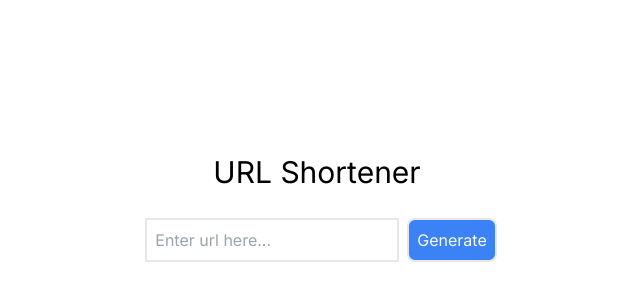
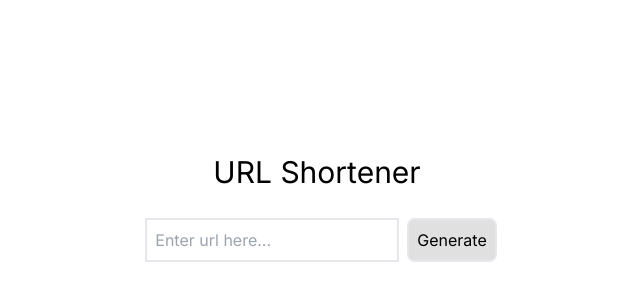
Before and after one commit to C-Ip/url-shortener, a Next.js app: page / in a window 1280 px wide. Shown: the part 198-498 px from the top of the page, without its empty margins (323-963 px from the left). Built offline with nearby package versions, Linux system fonts and the light colour scheme.

Commit message:
Hash keys now get generated to create a short url. UI has been updated to disable submit button if no value is provided.

```diff
--- /dev/null
+++ b/app/[urlKey]/error.js
@@ -0,0 +1,24 @@
+"use client"
+
+import { useEffect } from 'react'
+
+export default function Error({ error, reset }) {
+  useEffect(() => {
+    // Log the error to an error reporting service
+    console.error(error)
+  }, [error])
+
+  return (
+    <div>
+      <h2>Something went wrong!</h2>
+      <button
+        onClick={
+          // Attempt to recover by trying to re-render the segment
+          () => reset()
+        }
+      >
+        Try again
+      </button>
+    </div>
+  );
+}
--- /dev/null
+++ b/app/[urlKey]/page.jsx
@@ -0,0 +1,6 @@
+
+import { getUrl } from "../lib/actions";
+
+export default function Page({ params }) {
+    let url = getUrl(params);
+}
--- /dev/null
+++ b/app/[urlKey]/route.ts
@@ -0,0 +1,15 @@
+import { NextResponse } from "next/server";
+import connectMongoDB from "../lib/mongodb";
+import ShortenUrl from "../lib/definitions";
+
+export async function GET(req, context: { params }) {
+    await connectMongoDB();
+    const { urlKey } = context.params;
+
+    try {
+        const query = await ShortenUrl.findOne({urlKey: urlKey}).exec();
+        return NextResponse.redirect(query.longUrl, {status: 308, statusText: "Successfully redirected."});
+    } catch (error) {
+        return NextResponse.json({message: "Failed to redirect."}, {status: 400, statusText: "Missing or incorrect field: url"});
+    }
+}
--- a/app/api/route.js
+++ b/app/api/route.js
@@ -3,8 +3,12 @@ import connectMongoDB from "../lib/mongodb";
 import ShortenUrl from "../lib/definitions";
 
 export async function POST(req) {
-    console.log(req);
-    await connectMongoDB;
-    await ShortenUrl.create({longUrl: req.longUrl, urlKey: req.urlKey, shortUrl: req.shortUrl});
-    return NextResponse.json({longUrl: req, shortUrl: "https://google.com"}, {status: 201});
+    await connectMongoDB();
+    try {
+        ShortenUrl.create({longUrl: req.longUrl, urlKey: req.urlKey, shortUrl: req.shortUrl});
+        return NextResponse.json({longUrl: req.longUrl, shortUrl: req.shortUrl, key: req.urlKey}, {status: 201, statusText: "Record created."});
+    } catch (error) {
+        return NextResponse.json({message: "Record creation failed."}, {status: 400, statusText: "No record created."});
+
+    }
 }
--- a/app/globals.css
+++ b/app/globals.css
@@ -1,3 +1,25 @@
 @tailwind base;
 @tailwind components;
 @tailwind utilities;
+
+@layer components {
+    .disabled-btn {
+        -webkit-border-radius: 28;
+        -moz-border-radius: 28;
+        border-radius: 0.5rem;
+        color: #000000;
+        background: #e0e0e0;
+        padding: 0.5rem;
+        border-width: 2px;
+    }
+
+    .enabled-btn {
+        -webkit-border-radius: 0.5rem;
+        -moz-border-radius: 0.5rem;
+        border-radius: 0.5rem;
+        color: rgb(248 250 252);
+        background-color: rgb(59 130 246);
+        padding: 0.5rem;
+        border-width: 2px;
+    }
+}
--- a/app/lib/actions.ts
+++ b/app/lib/actions.ts
@@ -1,15 +1,28 @@
 "use server"
 
 import { POST } from "../api/route";
+import { GET } from "../[urlKey]/route";
 import md5 from "md5";
 
 export async function shortenUrl(formData) {
 
-    const key = md5(formData.get("longUrl"));
+    const key = md5(formData.get("url")).substring(0, 8);
+
     const data = {
-        "longUrl": formData.get("longUrl"),
+        "longUrl": formData.get("url"),
         "urlKey": key,
-        "shortUrl": "http://localhost/" + key.substring(0, 8)
+        "shortUrl": "http://localhost:3000/" + key
     }
     POST(data);
 }
+
+export async function getUrl(data) {
+    const { urlKey } = data;
+
+    const info = {
+        "urlKey": urlKey
+    }
+
+    const url = GET(info, data);
+    return url;
+}
--- a/app/lib/mongodb.ts
+++ b/app/lib/mongodb.ts
@@ -1,7 +1,8 @@
 import mongoose from 'mongoose';
 
 mongoose.set("strict", true);
-const uri = process.env.LOCAL_MONGODB_URI;
+
+const uri = process.env.LOCAL_URI;
 
 export default async function connectMongoDB() {
     try {
--- a/app/ui/shorten-form.js
+++ b/app/ui/shorten-form.js
@@ -4,13 +4,12 @@ import { useState } from 'react';
 import { shortenUrl } from '../lib/actions';
 
 export default function ShortenForm() {
-    const saltRounds = 10;
 
-    const [longUrl, setLongUrl] = useState("");
+    const [url, setUrl] = useState("");
 
     function handleChange(event) {
         const { value } = event.target;
-        setLongUrl(() => {
+        setUrl(() => {
             return value;
         });
     }
@@ -19,13 +18,15 @@ export default function ShortenForm() {
         shortenUrl(event);
     }
 
-
     return (
-        <div className="flex">
-            <form action={ createShortUrl }>
-                <input id="longUrl" name="longUrl" value={longUrl.value} onChange={handleChange} placeholder="Enter url here..." className="border-2 p-2 m-2"></input>
-                <button type="submit" className=" text-slate-50 p-2 border-2 rounded-lg transition ease-in-out delay-150 bg-blue-500 hover:scale-110 hover:bg-indigo-500 duration-200">Generate</button>
-            </form>
+        <div>
+            <div className="flex">
+                <form action={ createShortUrl }>
+                    <input id="url" name="url" value={url.value} onChange={handleChange} placeholder="Enter url here..." className="border-2 p-2 m-2"></input>
+                    <button type="submit" disabled={url.length > 0 ? false : true } className={url.length > 0 ? "enabled-btn active:scale-110 active:bg-indigo-500" : "disabled-btn"}>Generate</button>
+                </form>
+            </div>
+            <p></p>
         </div>
     )
 }
--- a/package.json
+++ b/package.json
@@ -14,8 +14,10 @@
     "mongodb": "^6.2.0",
     "mongoose": "^8.0.0",
     "next": "14.0.2",
+    "nextjs-redirect": "^6.0.1",
     "react": "^18",
-    "react-dom": "^18"
+    "react-dom": "^18",
+    "vercel": "^32.3.0"
   },
   "devDependencies": {
     "@types/react": "^18.2.37",
```
Also changed, not shown: 2 other files (tests, documents, lock files or other folders).
